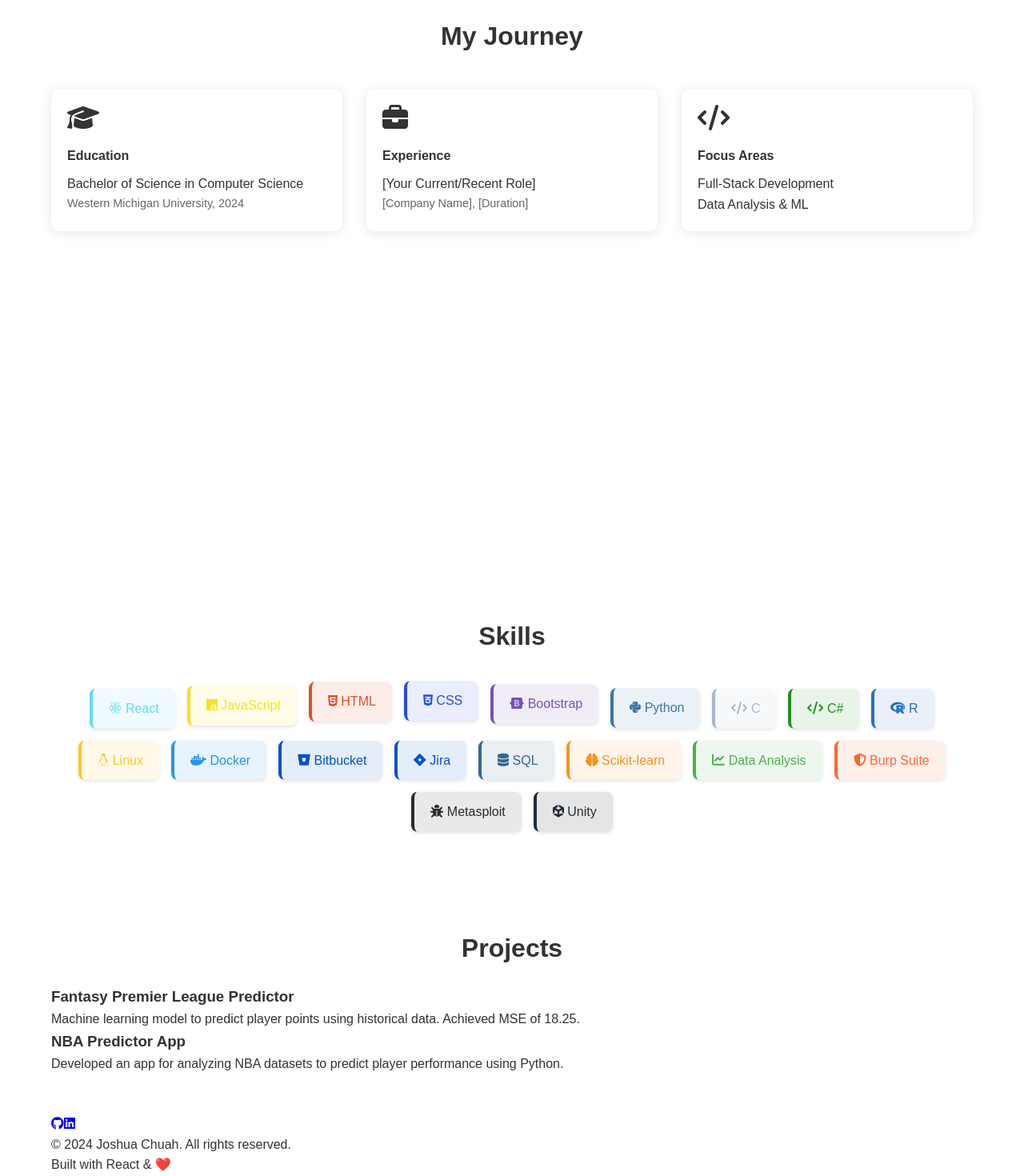
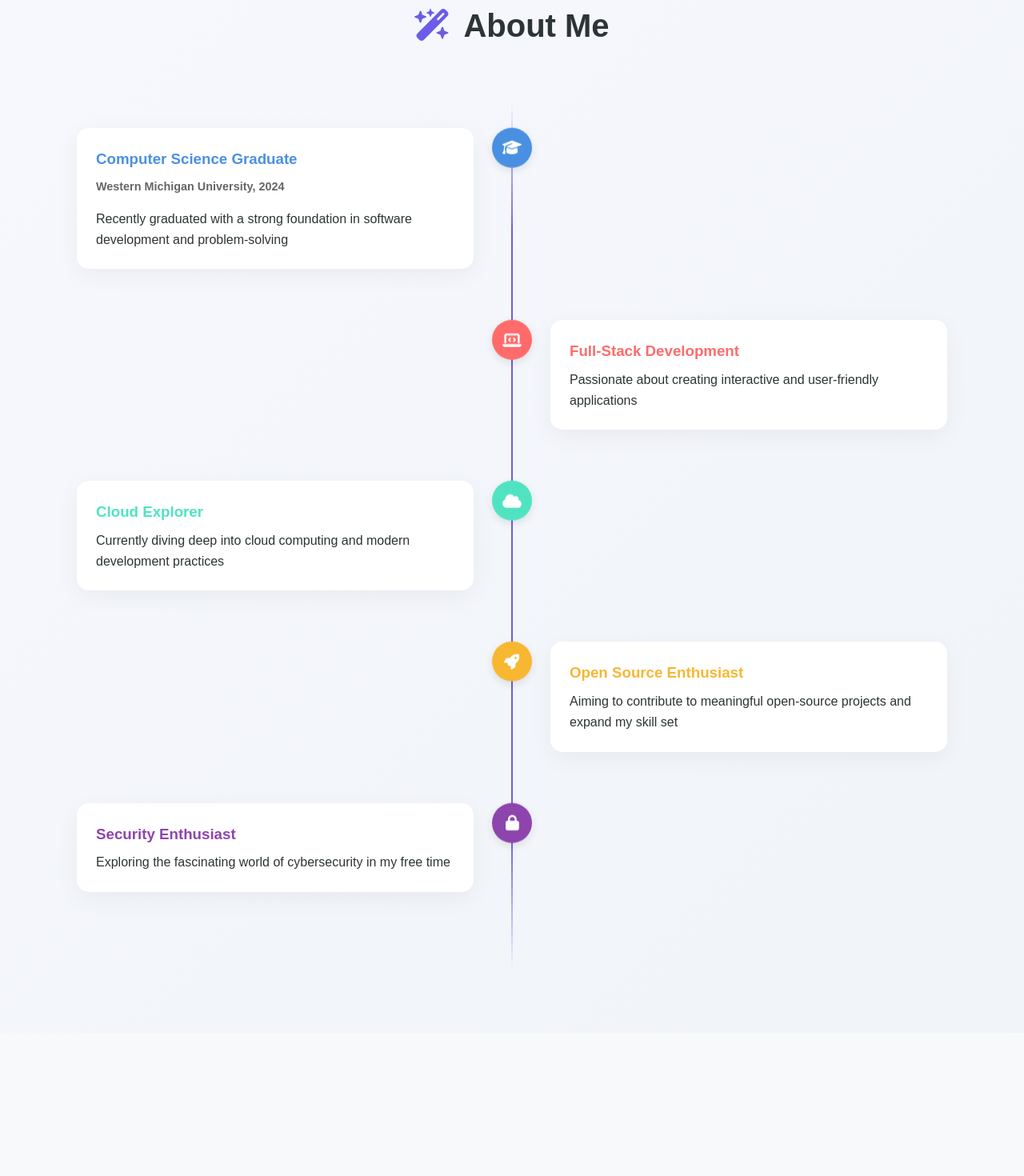
Before and after one commit to joshuachuah/joshuachuah-site, a React (Vite) app: page / in a window 1280 px wide. Shown: the part 880-2350 px from the top of the page at 80% size. Built offline with nearby package versions, Linux system fonts and the light colour scheme.

Commit message:
changes to journey

```diff
--- a/components/Journey.jsx
+++ b/components/Journey.jsx
@@ -1,32 +1,105 @@
 import { FontAwesomeIcon } from '@fortawesome/react-fontawesome';
-import { faGraduationCap, faBriefcase, faCode } from '@fortawesome/free-solid-svg-icons';
+import { useEffect, useRef } from 'react';
+import {
+  faGraduationCap,
+  faLaptopCode,
+  faCloud,
+  faLock,
+  faBullseye,
+  faCode,
+  faRocket,
+  faMagicWandSparkles
+} from '@fortawesome/free-solid-svg-icons';
 
 const Journey = () => {
+  const cardsRef = useRef([]);
+
+  useEffect(() => {
+    const observer = new IntersectionObserver(
+      (entries) => {
+        entries.forEach((entry, index) => {
+          if (entry.isIntersecting) {
+            setTimeout(() => {
+              entry.target.classList.add('show');
+            }, index * 300);
+          }
+        });
+      },
+      { threshold: 0.2 }
+    );
+
+    cardsRef.current.forEach((card) => {
+      if (card) observer.observe(card);
+    });
+
+    return () => observer.disconnect();
+  }, []);
+
+  const journeyItems = [
+    {
+      icon: faGraduationCap,
+      title: "Computer Science Graduate",
+      subtitle: "Western Michigan University, 2024",
+      description: "Recently graduated with a strong foundation in software development and problem-solving",
+      color: "#4A90E2",
+      animation: "slide-right"
+    },
+    {
+      icon: faLaptopCode,
+      title: "Full-Stack Development",
+      description: "Passionate about creating interactive and user-friendly applications",
+      color: "#FF6B6B",
+      animation: "slide-left"
+    },
+    {
+      icon: faCloud,
+      title: "Cloud Explorer",
+      description: "Currently diving deep into cloud computing and modern development practices",
+      color: "#50E3C2",
+      animation: "slide-right"
+    },
+    {
+      icon: faRocket,
+      title: "Open Source Enthusiast",
+      description: "Aiming to contribute to meaningful open-source projects and expand my skill set",
+      color: "#F7B731",
+      animation: "slide-left"
+    },
+    {
+      icon: faLock,
+      title: "Security Enthusiast",
+      description: "Exploring the fascinating world of cybersecurity in my free time",
+      color: "#8E44AD",
+      animation: "slide-right"
+    }
+  ];
+
   return (
     <section id="journey" className="journey-section">
       <div className="container">
-        <h2>My Journey</h2>
-        <div className="journey-grid">
-          <div className="journey-item">
-            <FontAwesomeIcon icon={faGraduationCap} className="journey-icon" />
-            <h4>Education</h4>
-            <p>Bachelor of Science in Computer Science</p>
-            <p className="subtitle">Western Michigan University, 2024</p>
-          </div>
+        <h2 className="journey-title">
+          <FontAwesomeIcon icon={faMagicWandSparkles} className="title-icon" />
+          About Me
+        </h2>
 
-          <div className="journey-item">
-            <FontAwesomeIcon icon={faBriefcase} className="journey-icon" />
-            <h4>Experience</h4>
-            <p>[Your Current/Recent Role]</p>
-            <p className="subtitle">[Company Name], [Duration]</p>
-          </div>
-
-          <div className="journey-item">
-            <FontAwesomeIcon icon={faCode} className="journey-icon" />
-            <h4>Focus Areas</h4>
-            <p>Full-Stack Development</p>
-            <p>Data Analysis & ML</p>
-          </div>
+        <div className="timeline">
+          {journeyItems.map((item, index) => (
+            <div
+              key={index}
+              className={`timeline-item scroll-reveal ${item.animation}`}
+              ref={(el) => (cardsRef.current[index] = el)}
+              style={{'--accent-color': item.color}}
+            >
+              <div className="timeline-icon">
+                <FontAwesomeIcon icon={item.icon} />
+              </div>
+              <div className="timeline-content">
+                <h3>{item.title}</h3>
+                {item.subtitle && <h4>{item.subtitle}</h4>}
+                <p>{item.description}</p>
+              </div>
+            </div>
+          ))}
         </div>
       </div>
     </section>
--- a/src/styles.css
+++ b/src/styles.css
@@ -67,13 +67,14 @@ section h2 {
 }
 
 .nav-content {
-    max-width: 1200px;
+    max-width: 1400px;
     margin: 0 auto;
     padding: 0 20px;
     height: 100%;
     display: flex;
     justify-content: space-between;
     align-items: center;
+    position: relative;
 }
 
 .nav-logo {
@@ -81,12 +82,16 @@ section h2 {
     font-weight: bold;
     cursor: pointer;
     color: var(--primary-color);
+    display: flex;
+    align-items: center;
 }
 
 .nav-links {
     display: flex;
-    gap: 30px;
-    list-style: none;
+    gap: 2.5rem;  /* Increased spacing between links */
+    margin-left: auto;  /* This pushes the links to the right */
+    padding-left: 200px;  /* Increased right padding */
+    margin-left: 150px;  /* Added right margin */
 }
 
 .nav-links li {
@@ -95,6 +100,8 @@ section h2 {
     position: relative;
     color: #333;
     font-weight: 500;
+    list-style: none;
+    transition: all 0.3s ease;
 }
 
 .nav-links li::after {
@@ -116,6 +123,40 @@ section h2 {
     display: none;
     cursor: pointer;
     font-size: 24px;
+}
+
+.logo-circle {
+    width: 40px;
+    height: 40px;
+    border: 2px solid #000;
+    border-radius: 50%;
+    display: flex;
+    align-items: center;
+    justify-content: center;
+    background: transparent;
+    transition: all 0.3s ease;
+}
+
+.logo-text {
+    color: #000;
+    font-size: 18px;
+    font-weight: 600;
+    letter-spacing: 1px;
+}
+
+/* Add hover effect */
+.logo-circle:hover {
+    transform: scale(1.05);
+    box-shadow: 0 0 10px rgba(255, 255, 255, 0.3);
+}
+
+/* Adjust logo for scrolled navbar if needed */
+.navbar.scrolled .logo-circle {
+    border-color: #000;
+}
+
+.navbar.scrolled .logo-text {
+    color: #000;
 }
 
 /* ==========================================================================
@@ -159,23 +200,65 @@ header p {
 /* ==========================================================================
    6. Skills Section Styles
    ========================================================================== */
+.skills-section {
+    min-height: 100vh;
+    display: flex;
+    align-items: center;
+    justify-content: center;
+    padding: 80px 0;  /* Account for navbar height */
+    background-color: #f8f9fa;
+}
+
+.skills-container {
+    width: 100%;
+    max-width: 1200px;
+    margin: 0 auto;
+}
+
 .skills-list {
     display: flex;
     justify-content: center;
-    gap: 15px;
+    gap: 20px;
     flex-wrap: wrap;
-    padding: 20px;
+    padding: 40px 20px;
+    max-width: 1000px;
+    margin: 0 auto;
 }
 
 .skill-item {
     list-style: none;
-    padding: 12px 20px;
+    padding: 15px 25px;
     border-radius: 8px;
     font-weight: 500;
     transition: all 0.3s ease;
     box-shadow: 0 2px 4px rgba(0, 0, 0, 0.1);
     animation: float 3s ease-in-out infinite;
+    font-size: 1.1em;
+    min-width: 120px;
+    text-align: center;
+
 }
+
+.skills-list {
+    display: flex;
+    justify-content: center;
+    gap: 20px;
+    flex-wrap: wrap;
+    padding: 40px 20px;
+    max-width: 1200px;
+    margin: 0 auto;
+}
+
+.skill-item {
+    min-width: 120px;
+    text-align: center;
+    transition: all 0.3s ease;
+}
+
+/* Optional: Add categories with different background tints */
+/* .skill-item[data-category="frontend"] { background-color: rgba(97, 218, 251, 0.05); }
+.skill-item[data-category="backend"] { background-color: rgba(51, 103, 145, 0.05); }
+.skill-item[data-category="tools"] { background-color: rgba(252, 198, 36, 0.05); } */
 
 .skill-item:hover {
     transform: translateY(-5px);
@@ -230,45 +313,162 @@ header p {
 /* ==========================================================================
    8. Journey Section Styles
    ========================================================================== */
-.journey-section {
+   .journey-section {
     min-height: 100vh;
-    padding: 100px 0;
-    background-color: #fff;
+    padding: 80px 0;
+    background: linear-gradient(135deg, #f6f8fd 0%, #f1f4f9 100%);
+    position: relative;
+    overflow: hidden;
 }
 
-.journey-grid {
-    display: grid;
-    grid-template-columns: repeat(auto-fit, minmax(250px, 1fr));
-    gap: 30px;
-    margin-top: 40px;
+.journey-title {
+    text-align: center;
+    margin-bottom: 4rem;
+    font-size: 2.5rem;
+    color: #2d3436;
 }
 
-.journey-item {
-    padding: 20px;
-    background: white;
-    border-radius: 10px;
-    box-shadow: 0 2px 15px rgba(0, 0, 0, 0.1);
-    transition: transform 0.3s ease;
+.title-icon {
+    margin-right: 1rem;
+    color: #6c5ce7;
 }
 
-.journey-item:hover {
-    transform: translateY(-5px);
+.timeline {
+    position: relative;
+    max-width: 1200px;
+    margin: 0 auto;
+    padding: 2rem;
 }
 
-.journey-icon {
-    font-size: 2em;
-    color: var(--primary-color);
-    margin-bottom: 15px;
+.timeline::before {
+    content: '';
+    position: absolute;
+    top: 0;
+    left: 50%;
+    width: 2px;
+    height: 100%;
+    background: linear-gradient(
+        to bottom,
+        transparent,
+        #6c5ce7 15%,
+        #6c5ce7 85%,
+        transparent
+    );
+    transform: translateX(-50%);
 }
 
-.journey-item h4 {
-    color: #333;
-    margin-bottom: 10px;
+.timeline-item {
+    position: relative;
+    margin-bottom: 4rem;
+    width: 50%;
+    opacity: 0;
+    transition: all 0.8s cubic-bezier(0.4, 0, 0.2, 1);
 }
 
-.journey-item .subtitle {
+.timeline-item:nth-child(odd) {
+    left: 0;
+    padding-right: 3rem;
+    transform: translateX(-100px);
+}
+
+.timeline-item:nth-child(even) {
+    left: 50%;
+    padding-left: 3rem;
+    transform: translateX(100px);
+}
+
+.timeline-icon {
+    position: absolute;
+    width: 50px;
+    height: 50px;
+    background: var(--accent-color);
+    border-radius: 50%;
+    display: flex;
+    align-items: center;
+    justify-content: center;
+    color: white;
+    font-size: 1.2rem;
+    box-shadow: 0 4px 12px rgba(0,0,0,0.1);
+    transition: all 0.3s ease;
+}
+
+.timeline-item:nth-child(odd) .timeline-icon {
+    right: -25px;
+}
+
+.timeline-item:nth-child(even) .timeline-icon {
+    left: -25px;
+}
+
+.timeline-content {
+    background: white;
+    padding: 1.5rem;
+    border-radius: 15px;
+    box-shadow: 0 8px 30px rgba(0,0,0,0.05);
+    transition: all 0.3s ease;
+}
+
+.timeline-content h3 {
+    color: var(--accent-color);
+    margin-bottom: 0.5rem;
+}
+
+.timeline-content h4 {
     color: #666;
-    font-size: 0.9em;
+    font-size: 0.9rem;
+    margin-bottom: 1rem;
+}
+
+.timeline-content p {
+    color: #2d3436;
+    line-height: 1.6;
+}
+
+/* Animation classes */
+.timeline-item.show {
+    opacity: 1;
+    transform: translateX(0);
+}
+
+.timeline-item:hover .timeline-icon {
+    transform: scale(1.1) rotate(360deg);
+}
+
+.timeline-item:hover .timeline-content {
+    transform: translateY(-5px);
+    box-shadow: 0 12px 40px rgba(0,0,0,0.1);
+}
+
+/* Responsive adjustments */
+@media (max-width: 768px) {
+    .timeline::before {
+        left: 30px;
+    }
+
+    .timeline-item {
+        width: 100%;
+        padding-left: 80px !important;
+    }
+
+    .timeline-item:nth-child(odd),
+    .timeline-item:nth-child(even) {
+        left: 0;
+    }
+
+    .timeline-icon {
+        left: 5px !important;
+    }
+}
+
+/* Add some floating animations */
+@keyframes float {
+    0% { transform: translateY(0px); }
+    50% { transform: translateY(-10px); }
+    100% { transform: translateY(0px); }
+}
+
+.timeline-icon {
+    animation: float 3s ease-in-out infinite;
 }
 
 /* ==========================================================================
@@ -293,8 +493,25 @@ header p {
     font-size: 2em;
 }
 
+.highlight-name {
+    color: #64ffda; /* Modern teal color - you can change this */
+    font-weight: 700;
+    background: linear-gradient(120deg, #FF69B4 0%, #9370DB 100%);
+    -webkit-background-clip: text;
+    -webkit-text-fill-color: transparent;
+    background-clip: text;
+    -webkit-text-fill-color: transparent;
+}
 /* ==========================================================================
-   10. Animation Keyframes
+   10. Projects Section
+   ========================================================================== */
+.projects-container{
+    width: 100%;
+    max-width: 1200px;
+    margin: 0 auto;
+}
+/* ==========================================================================
+   11. Animation Keyframes
    ========================================================================== */
 @keyframes float {
     0% { transform: translateY(0px); }
@@ -415,7 +632,7 @@ header p {
 }
 
 /* ==========================================================================
-   11. Media Queries
+   12. Media Queries
    ========================================================================== */
 @media (max-width: 768px) {
     .nav-toggle {
@@ -453,3 +670,77 @@ header p {
 @media (max-width: 480px) {
     /* Add mobile-specific styles here */
 }
+
+
+/* ==========================================================================
+   13. Footer
+   ========================================================================== */
+
+.footer {
+    background-color: var(--bg-dark, #1a1a1a);
+    color: var(--text-light, #ffffff);
+    padding: 2rem 0;
+    margin-top: auto;  /* Pushes footer to bottom if content is short */
+}
+
+.footer-container {
+    max-width: 1200px;
+    margin: 0 auto;
+    padding: 0 1rem;
+}
+
+.footer-content {
+    display: flex;
+    flex-direction: column;
+    align-items: center;
+    gap: 1.5rem;
+}
+
+.footer-social {
+    display: flex;
+    gap: 1.5rem;
+    margin-bottom: 1rem;
+}
+
+.footer-social a {
+    color: var(--text-light, #ffffff);
+    font-size: 1.5rem;
+    transition: all 0.3s ease;
+}
+
+.footer-social a:hover {
+    color: var(--primary-color, #64ffda);
+    transform: translateY(-3px);
+}
+
+.footer-text {
+    text-align: center;
+    font-size: 0.9rem;
+    opacity: 0.8;
+}
+
+.footer-text p {
+    margin: 0.5rem 0;
+}
+
+/* Make sure the footer stays at the bottom */
+#root {
+    min-height: 100vh;
+    display: flex;
+    flex-direction: column;
+}
+
+/* Responsive adjustments */
+@media (max-width: 768px) {
+    .footer {
+        padding: 1.5rem 0;
+    }
+
+    .footer-social {
+        gap: 1rem;
+    }
+
+    .footer-social a {
+        font-size: 1.25rem;
+    }
+}
```
